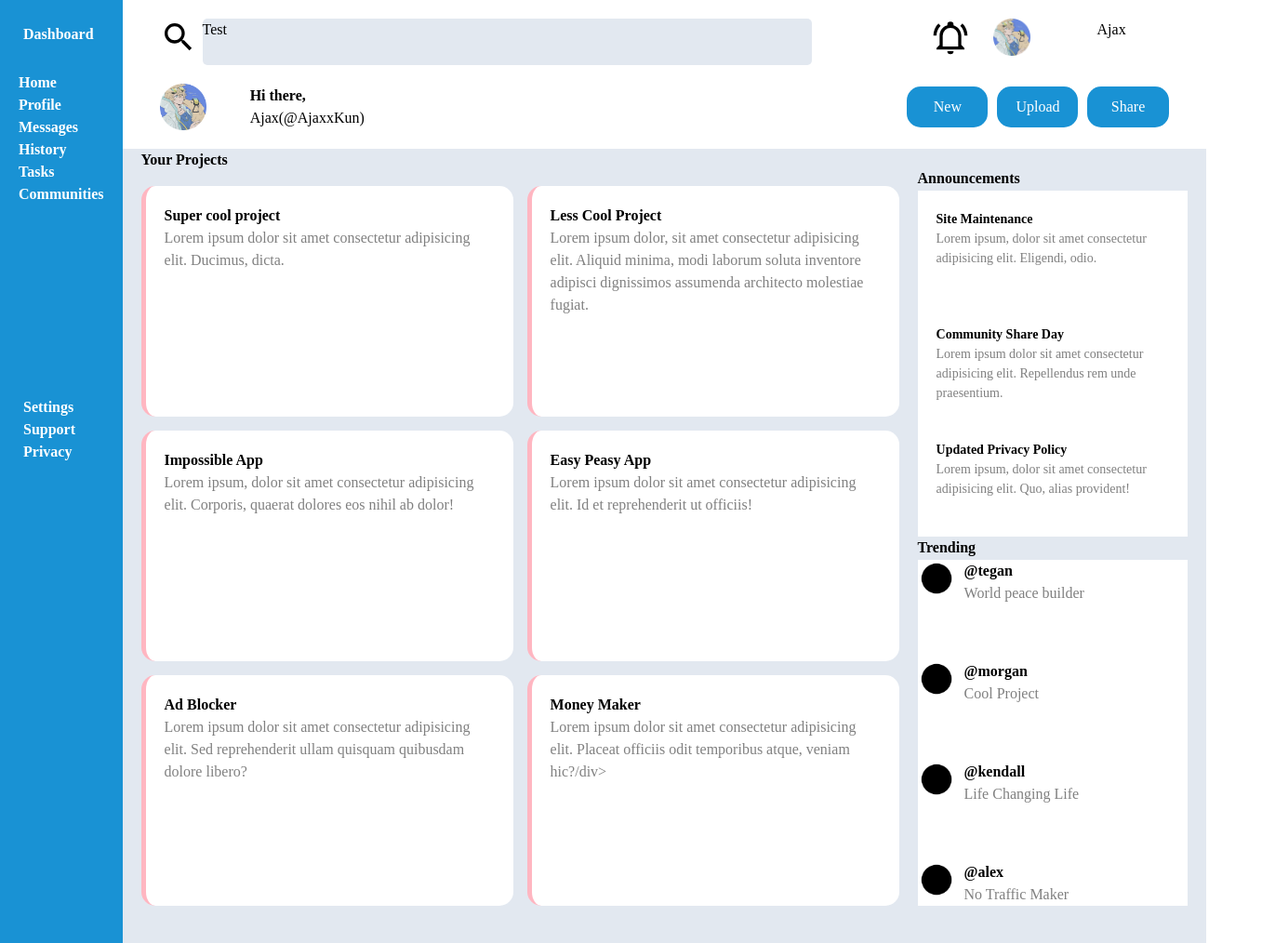
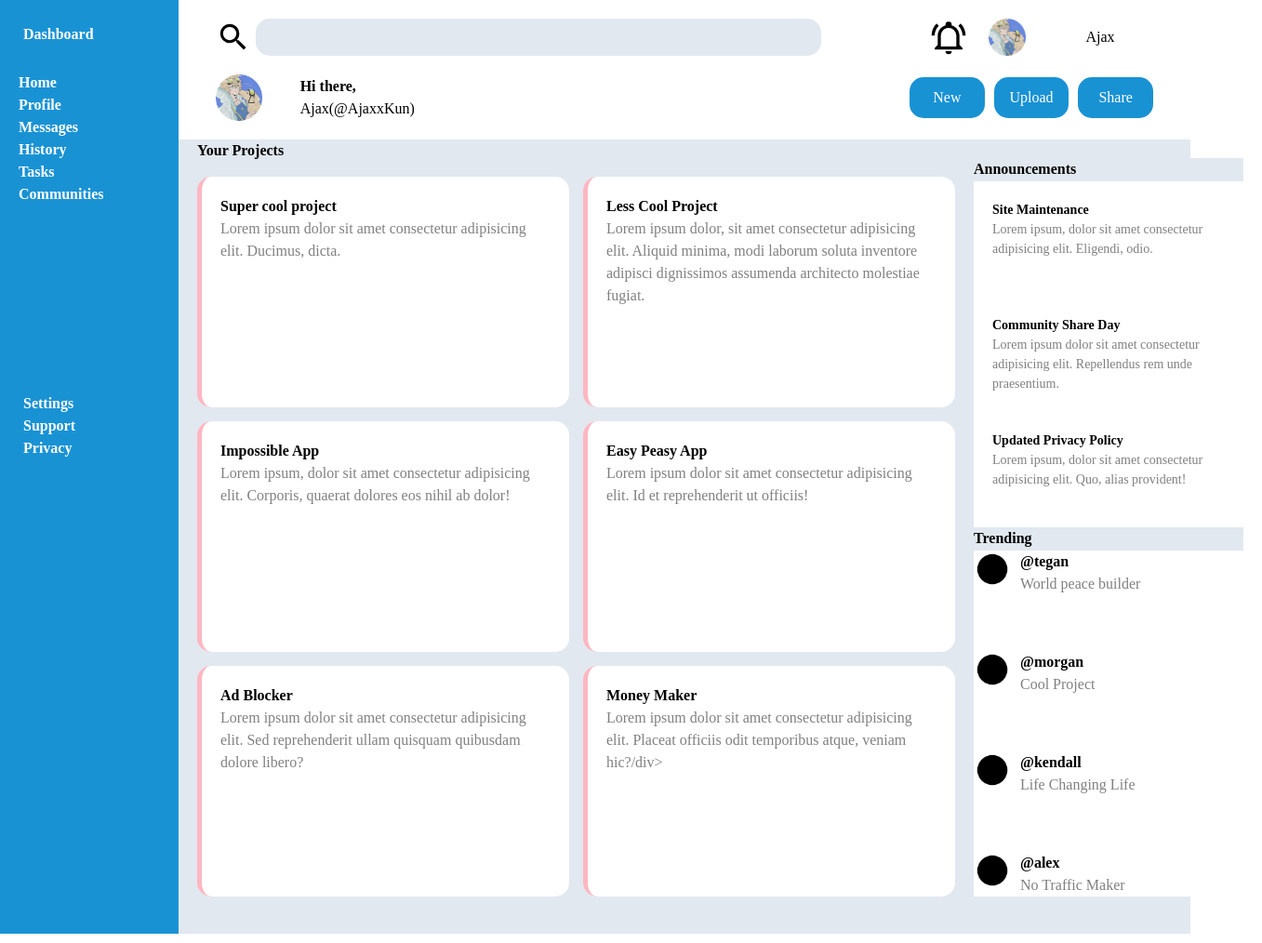
Before and after one commit to Sivasankar300/admin-dashboard, a plain HTML site: page index.html in a window 1280 px wide. Shown: the whole page at 93% size, 1357 px wide, since content can reach past the window. Drawn offline with Linux system fonts and the light colour scheme.

Commit message:
Add final touches to the CSS

```diff
--- a/index.html
+++ b/index.html
@@ -13,7 +13,7 @@
 
         <div class="topHeader">
         <img class="searchIcon" src="Icons/magnify.svg" alt="Search bar">
-        <div class="searchBar">Test </div>
+        <div class="searchBar"> </div>
 
         <img class="notifications" src="Icons/bell-ring-outline.svg" alt="Notifications">
 
@@ -24,6 +24,7 @@
 
 
         <div class="bottomHeader">
+
          <img class="largePfp" src="Icons/__tequila_arknights_drawn_by_sirakaro__sample-05de1e97a8121cc66eec8362a547ad98-modified.png" alt="Profile Picture">
 
          <div class="welcomeMsg"><span class="small">Hi there,</span><br>Ajax(@AjaxxKun)</div>
--- a/styles.css
+++ b/styles.css
@@ -35,15 +35,21 @@
     }
 
     html,body{
-        height: 100%;
+
+
     }
 
   /* CSS reset over */
 
   .container{
+    height: 100vh;
+    width: 100vw;
+    max-width:100%;
+    max-height: 100%;;
+
     display: grid;
-    grid-template-columns: 1fr 5fr; /* Todo: Give it a minmax value */
-    grid-template-rows: 20vh repeat(3,1fr);
+    grid-template-columns: minmax(140px, 15vw) 85vw; /* Todo: Give it a minmax value */
+    grid-template-rows: minmax(150px,15vh) 85vh;
   }
 
 
@@ -77,12 +83,14 @@
 
     display: grid;
     grid-template-rows: 1fr 1fr;
+
   }
 
   .topHeader{
     display: grid;
     grid-template-columns: 1fr 16fr 4fr 2fr 3fr;
     justify-items: center;
+    align-items: center;
 
     padding: 20px 20px 0px 20px;
     gap:5px
@@ -90,8 +98,10 @@
 
   .searchBar{
     background-color: #E2E8F0;
-    border-radius: 5px;
+    border-radius: 15px;
     justify-self: stretch;
+    height: 50%;
+    padding: 20px;
   }
 
   .notifications{
@@ -105,7 +115,8 @@
     gap:10px;
 
 
-    padding:20px;
+
+    padding: 20px 20px 40px 20px
   }
 
   img.largePfp{
@@ -159,9 +170,6 @@
     padding:20px;
     border-radius: 15px;
     border-left:5px solid lightpink;
-
-    min-width: 100px;
-    min-height: 140px
   }
 
   .card>div{
```
